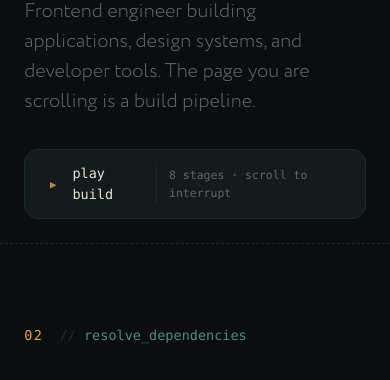
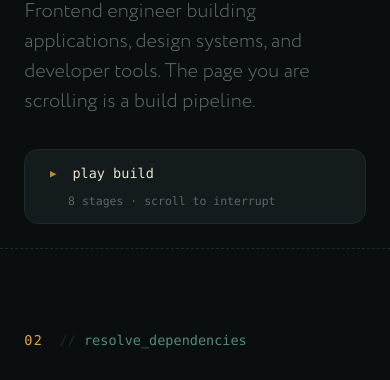
Before and after one commit to yadprab/Portfolio-yadddy, an Astro site: page / in a window 390 px wide. Shown: the part 703-1083 px from the top of the page. Built offline with nearby package versions, Linux system fonts and the light colour scheme; Astro itself is replaced by a stand-in of ours.

Commit message:
fix(mobile): play-build button wrap + network bar clipping
EntryPoint: nowrap on hint-label and hint-meta so 'play build' stays
intact. Below 540px wrap the meta to its own line under the action.

Compression: stack waterfall bar + ms label vertically on mobile so
the 100% bar (main.bundle.js severe row) doesn't push the time label
off-screen. ms label right-aligns under the bar.

```diff
--- a/src/components/Compression.astro
+++ b/src/components/Compression.astro
@@ -536,6 +536,17 @@ const encodings = [
 
     .row .c-time {
       grid-column: 1 / -1;
+      flex-direction: column;
+      align-items: stretch;
+      gap: var(--space-3xs);
+    }
+
+    .bar {
+      max-width: 100%;
+    }
+
+    .ms {
+      align-self: flex-end;
     }
 
     .row-head .c-type,
--- a/src/components/EntryPoint.astro
+++ b/src/components/EntryPoint.astro
@@ -363,6 +363,7 @@ import BundleBox from "~/components/BundleBox.astro";
 
   .hint-label {
     color: var(--text);
+    white-space: nowrap;
   }
 
   .hint-meta {
@@ -370,6 +371,23 @@ import BundleBox from "~/components/BundleBox.astro";
     font-size: 0.85em;
     padding-left: var(--space-xs);
     border-left: 1px solid var(--border);
+    white-space: nowrap;
+  }
+
+  @media (max-width: 540px) {
+    .scroll-hint {
+      flex-wrap: wrap;
+      justify-content: flex-start;
+      gap: var(--space-2xs) var(--space-s);
+      padding: var(--space-xs) var(--space-m);
+    }
+
+    .hint-meta {
+      flex: 1 0 100%;
+      padding-left: 1.6em;
+      border-left: 0;
+      white-space: normal;
+    }
   }
 
   @keyframes pulse-arrow {
```
